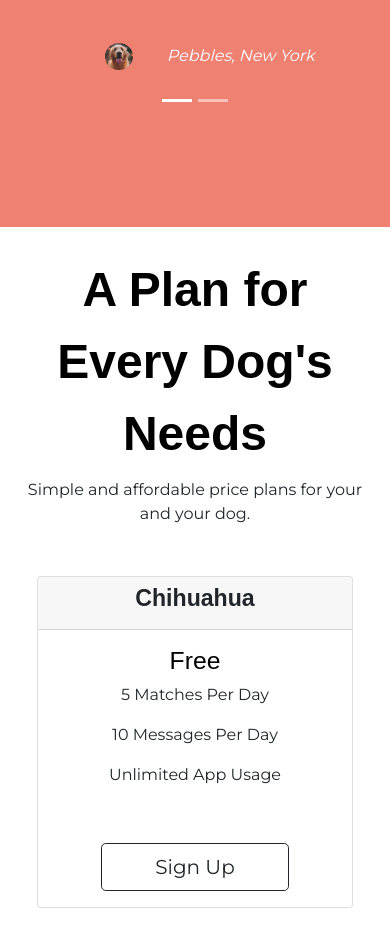
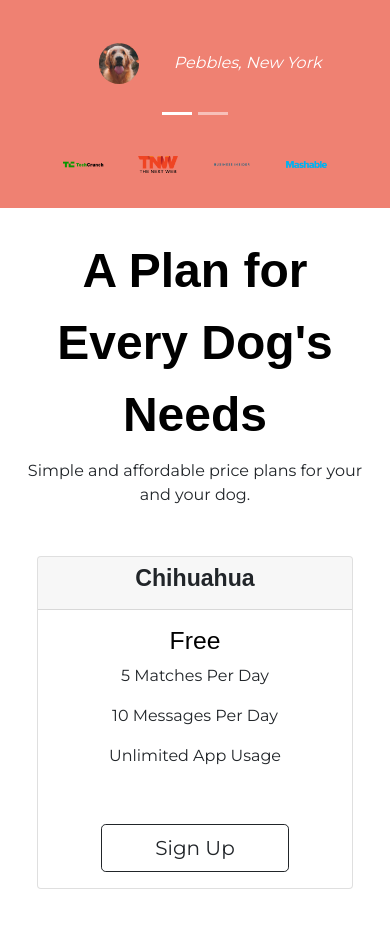
Before and after one commit to amarjitrk/TinDog-project, a plain HTML site: page index.html in a window 390 px wide. Shown: the part 2600-3525 px from the top of the page. Drawn offline with nearby package versions, Linux system fonts and the light colour scheme.

Commit message:
made the testimonial images responsive

```diff
--- a/css/styles.css
+++ b/css/styles.css
@@ -144,6 +144,15 @@ h3 {
   #title h1 {
     text-align: center;
   }
+  .press-logo {
+    width: 18%;
+    padding: 15px;
+  }
+  .testimonials-image {
+    width: 15%;
+    border-radius: 100%;
+    margin: 30px;
+  }
 }
 
 /* cta (call to action) section */
```
